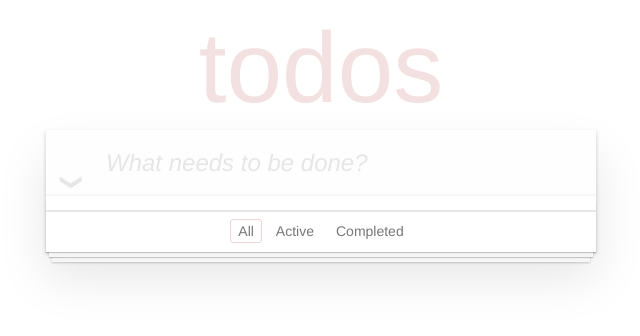
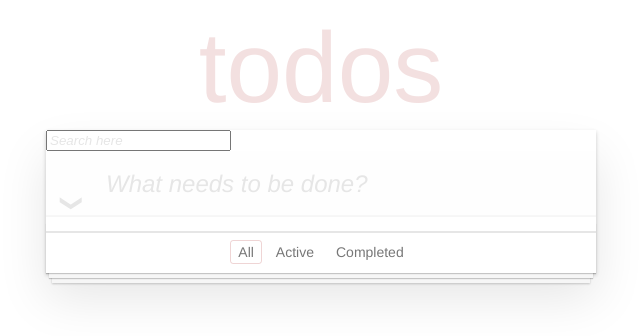
Before and after one commit to mdajgarhossain/vue-todo-app, a Vue app: page / in a window 1280 px wide. Shown: the top 336 px of the page, without its empty margins (319-959 px from the left). Built offline with nearby package versions, Linux system fonts and the light colour scheme.

Commit message:
Search todos from list

```diff
--- a/src/App.vue
+++ b/src/App.vue
@@ -1,6 +1,8 @@
 <template>
   <div id="app">
     <section class="todoapp">
+      <input type="text" v-model="search" placeholder="Search here" />
+      <span>{{ search }}</span>
       <header class="header">
         <h1>todos</h1>
         <input
@@ -85,6 +87,7 @@ export default {
       editedTodo: null,
       visibility: "all",
       error: false,
+      search: "",
     };
   },
   created() {
@@ -118,10 +121,24 @@ export default {
         }
       },
     },
+    search: {
+      deep: true,
+      handler(n,o) {
+        if (o != n) {
+          this.todos = JSON.parse(localStorage.getItem(STORAGE_KEY) || "[]");
+        }
+        this.handleSearch();
+      },
+    },
   },
   methods: {
+    handleSearch() {
+      this.todos = this.todos.filter((todo) => {
+        console.log(todo);
+        return todo.title.match(this.search);
+      });
+    },
     addTodo() {
-      //console.log(this.newTodo, this.todos);
       if (this.newTodo) {
         if (this.todos.length) {
           const sameTodo = this.todos.find(
@@ -137,6 +154,7 @@ export default {
       this.newTodo = "";
       localStorage.setItem(STORAGE_KEY, JSON.stringify(this.todos));
     },
+
     removeTodo(todo) {
       this.todos.splice(this.todos.indexOf(todo), 1);
       localStorage.setItem(STORAGE_KEY, JSON.stringify(this.todos));
```
